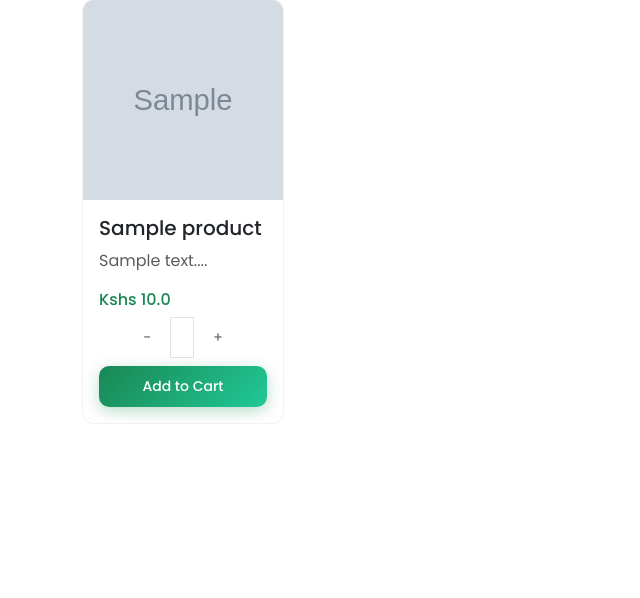
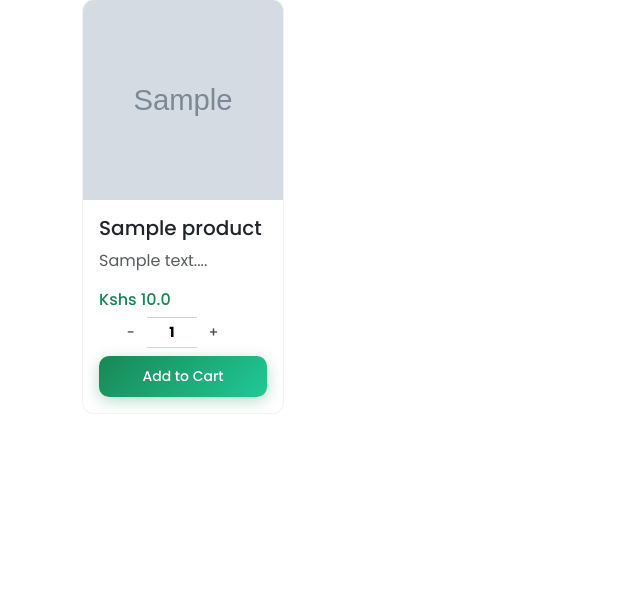
Before and after one commit to dmuchai/grocery-ecommerce, a Flask app: page /products/ in a window 1280 px wide. Shown: the part 233-831 px from the top of the page, without its empty margins (0-640 px from the left). Run offline with Flask 3, Linux system fonts and the light colour scheme; tables that the repository leaves empty hold one stand-in row (values such as "Sample post"); grey boxes marked "Sample" are stand-in pictures; data that the repository does not hold is empty; parts of the project's set-up code (start-up, migrations or seed data) failed here and were passed over.

Commit message:
🎨 Fix quantity controls alignment and visibility
- Make quantity input numbers clearly visible with bold font and proper colors
- Fix alignment to keep -, number, and + buttons on the same line
- Increase container width from 120px to 140px to prevent wrapping
- Add flex properties to ensure buttons stay inline
- Improve CSS styling for better user experience
- Remove browser default number input arrows for cleaner look

The quantity controls now display properly on both products and category pages!

```diff
--- a/static/css/styles.css
+++ b/static/css/styles.css
@@ -84,7 +84,6 @@ body {
 
 .cart-shake {
     animation: shake 0.5s ease-in-out;
-}
 }
 
 .animate-slide-up {
@@ -625,3 +624,71 @@ main {
     top: -5px;
     right: -5px;
 }
+
+/* Quantity Controls Styling */
+.quantity-input {
+    background-color: #fff !important;
+    color: #000 !important;
+    border: 1px solid #ced4da !important;
+    font-weight: bold !important;
+    text-align: center !important;
+    min-width: 50px !important;
+    max-width: 50px !important;
+}
+
+/* Ensure quantity controls stay on one line */
+.input-group {
+    flex-wrap: nowrap !important;
+}
+
+.input-group .btn {
+    flex-shrink: 0 !important;
+}
+
+.quantity-input:focus {
+    border-color: #198754 !important;
+    box-shadow: 0 0 0 0.2rem rgba(25, 135, 84, 0.25) !important;
+    background-color: #fff !important;
+    color: #000 !important;
+}
+
+.quantity-input::-webkit-outer-spin-button,
+.quantity-input::-webkit-inner-spin-button {
+    -webkit-appearance: none;
+    margin: 0;
+}
+
+.quantity-input[type=number] {
+    -moz-appearance: textfield;
+    appearance: textfield;
+}
+
+.input-group .btn-outline-secondary {
+    border-color: #ced4da;
+    color: #495057;
+    display: flex;
+    align-items: center;
+    justify-content: center;
+}
+
+.input-group .btn-outline-secondary:hover {
+    background-color: #198754;
+    border-color: #198754;
+    color: #fff;
+}
+
+/* Ensure quantity controls stay on same line */
+.input-group .quantity-input {
+    border-left: 0 !important;
+    border-right: 0 !important;
+    text-align: center;
+}
+
+.input-group {
+    display: flex;
+    align-items: stretch;
+}
+
+.input-group > * {
+    flex-shrink: 0;
+}
--- a/templates/products.html
+++ b/templates/products.html
@@ -27,11 +27,12 @@
                     <h6 class="text-success">Kshs {{ product.price }}</h6>
                     <div class="mt-auto">
                         <!-- Quantity Controls -->
-                        <div class="input-group mb-2" style="max-width: 120px; margin: 0 auto;">
-                            <button class="btn btn-outline-secondary btn-sm decrease-qty" type="button" data-id="{{ product.id }}">-</button>
+                        <div class="input-group mb-2" style="max-width: 140px; margin: 0 auto; display: flex; flex-wrap: nowrap;">
+                            <button class="btn btn-outline-secondary btn-sm decrease-qty" type="button" data-id="{{ product.id }}" style="flex: 0 0 35px; padding: 0.25rem 0.5rem;">-</button>
                             <input type="number" class="form-control form-control-sm text-center quantity-input"
-                                   id="qty-{{ product.id }}" value="1" min="1" style="max-width: 50px;">
-                            <button class="btn btn-outline-secondary btn-sm increase-qty" type="button" data-id="{{ product.id }}">+</button>
+                                   id="qty-{{ product.id }}" value="1" min="1"
+                                   style="flex: 0 0 50px; font-weight: bold; color: #000; border-left: 0; border-right: 0; padding: 0.25rem;">
+                            <button class="btn btn-outline-secondary btn-sm increase-qty" type="button" data-id="{{ product.id }}" style="flex: 0 0 35px; padding: 0.25rem 0.5rem;">+</button>
                         </div>
                         <button class="btn btn-success btn-sm w-100 add-to-cart" data-id="{{ product.id }}">Add to Cart</button>
                     </div>
```
Also changed, not shown: templates/category.html (added, +54 -0 lines).
